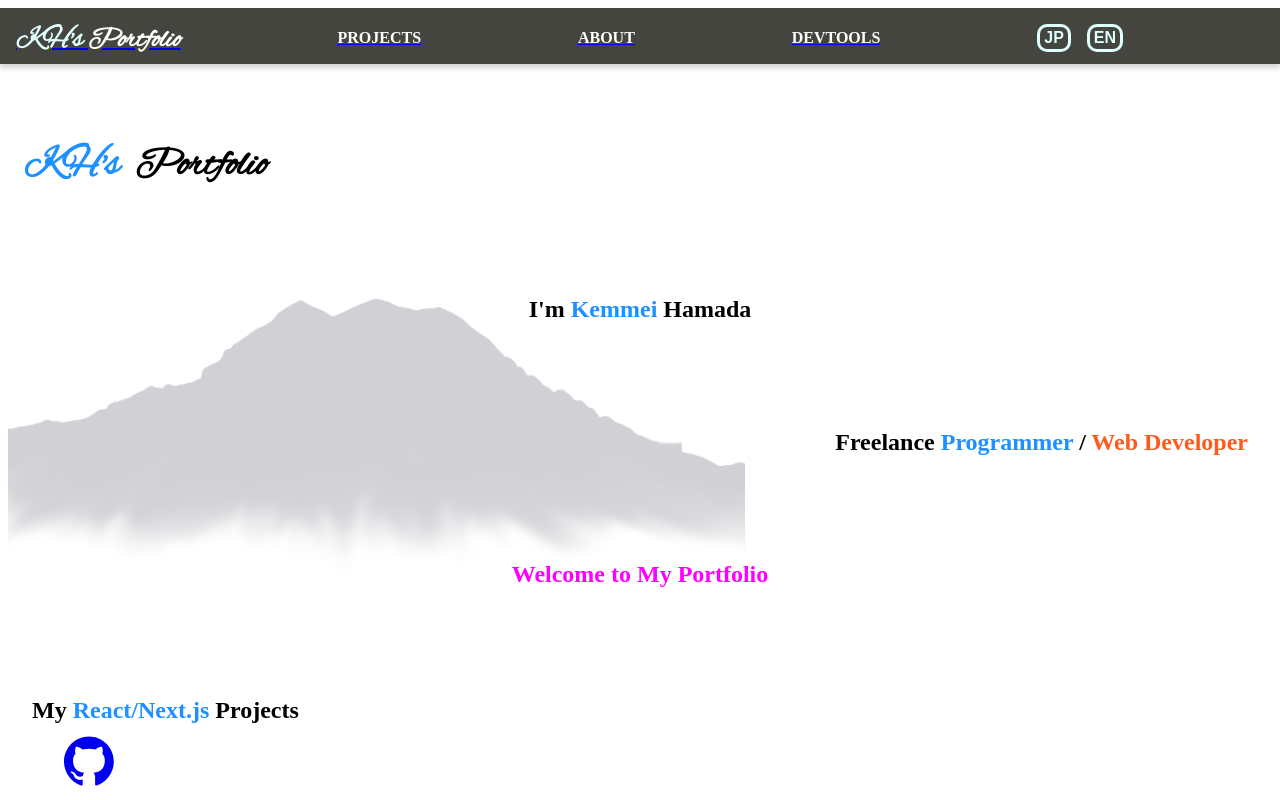
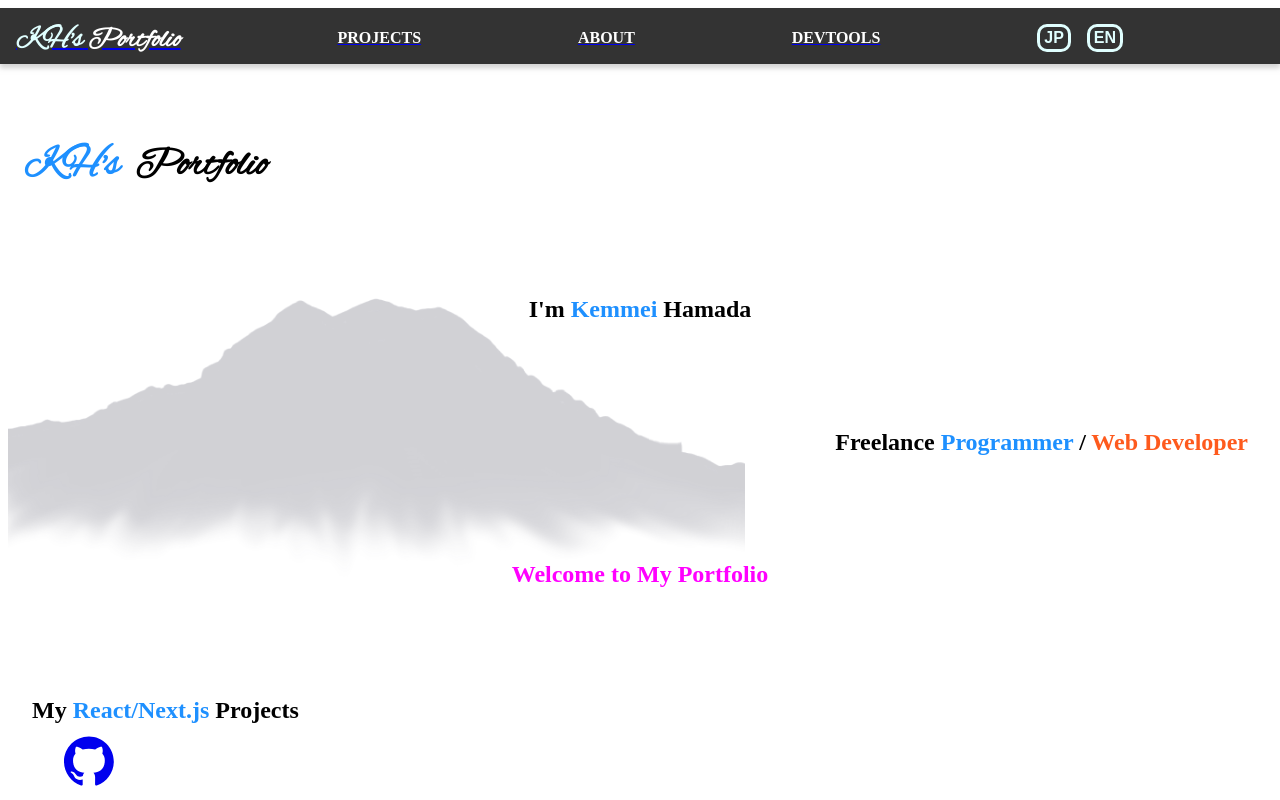
Before and after one commit to kmi2170/portfolio-v2, a Next.js app: page / in a window 1280 px wide. Shown: the top 800 px of the page. Built offline with nearby package versions, Linux system fonts and the light colour scheme.

Commit message:
change nav color

```diff
--- a/src/components/Navbar/styles.ts
+++ b/src/components/Navbar/styles.ts
@@ -12,8 +12,9 @@ export const NavWrapper = styled(Container).attrs({ as: "nav" })`
   background-color: rgba(75, 83, 32, 0.95); */
   /* background-color: rgba(44, 22, 8, 0.99); */
   /* background-color: rgba(75, 54, 95, 0.99); */
-  background-color: rgba(59, 60, 54, 0.95);
+  /* background-color: rgba(59, 60, 54, 0.95); */
   /* background-color: rgba(60, 62, 54, 0.95); */
+  background-color: rgba(0, 0, 0, 0.8);
 
   box-shadow: 0 4px 5px rgba(168, 168, 168, 0.5);
   backdrop-filter: blur(4px);
```
